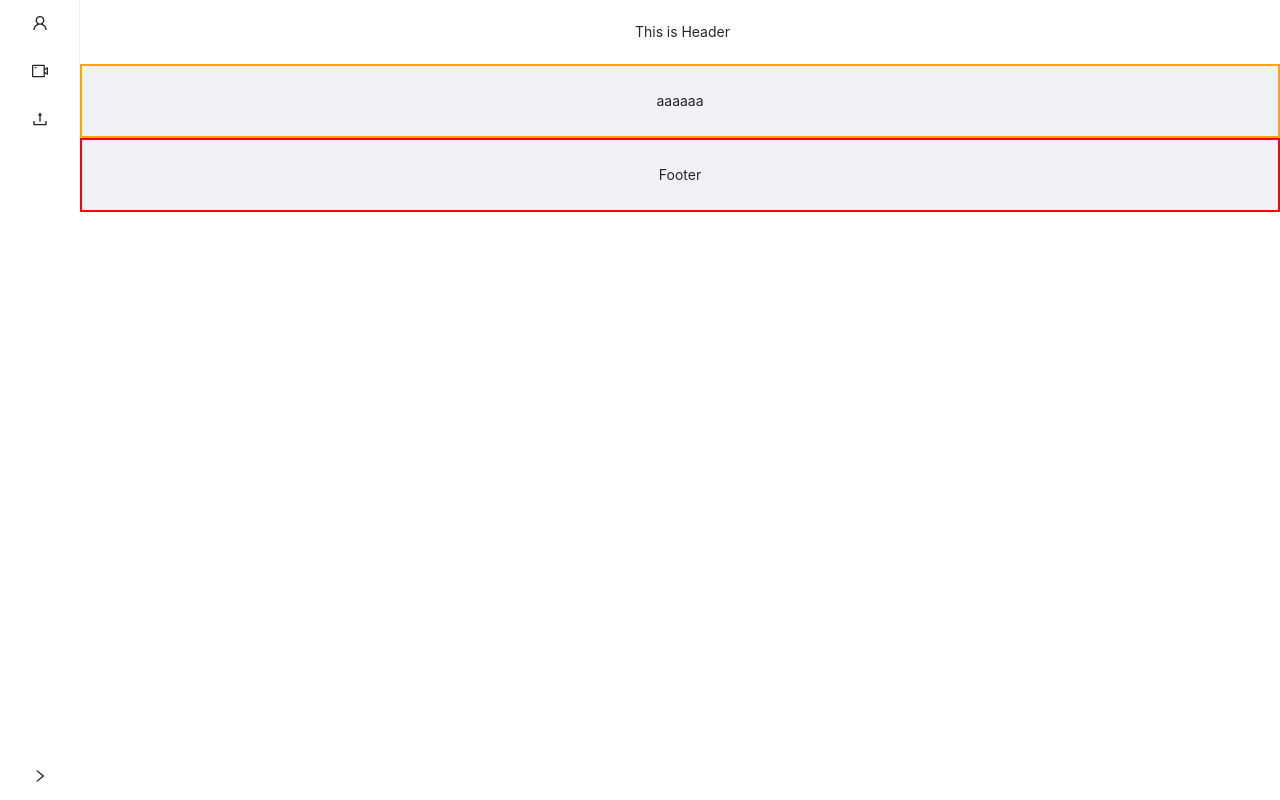
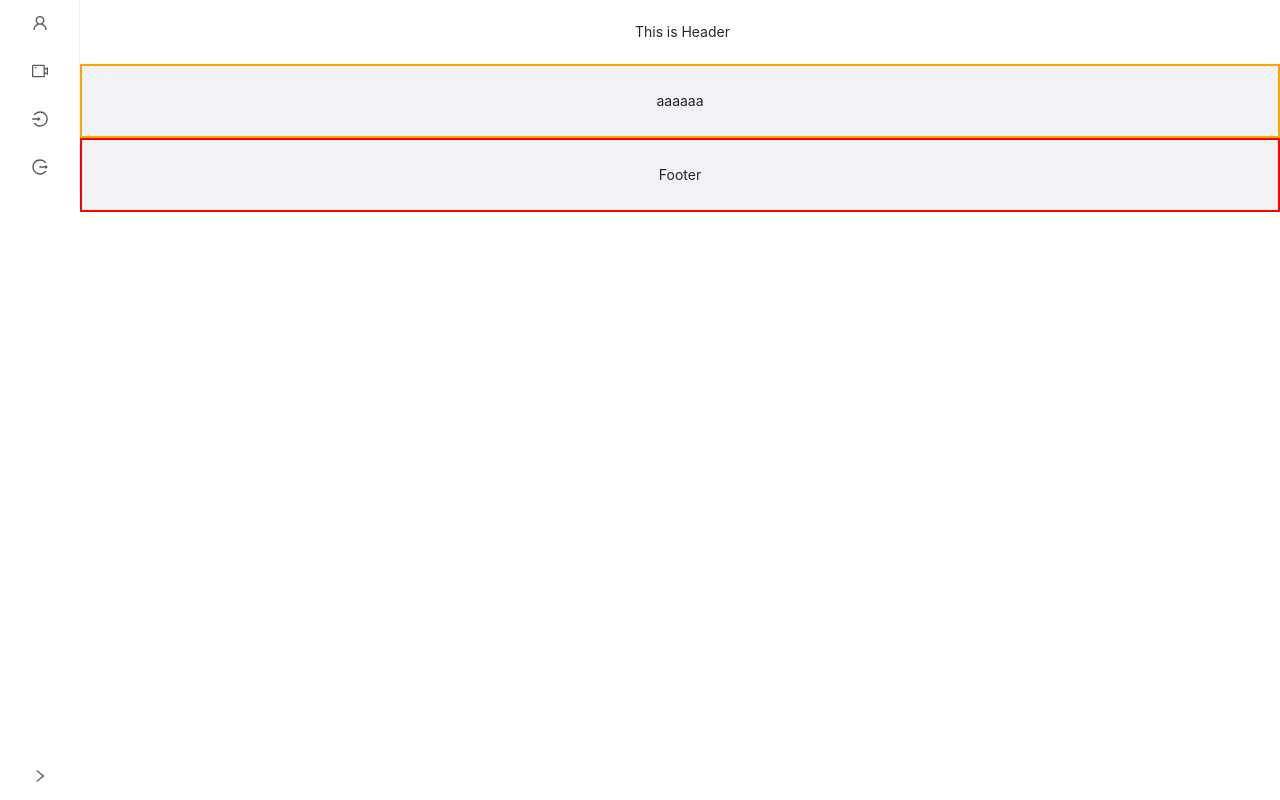
Before and after one commit to PanicP/test-ext-hostel, a React (Create React App) app: page / in a window 1280 px wide. Built offline with nearby package versions, Linux system fonts and the light colour scheme.

Commit message:
WIP: Add login/logout

```diff
--- a/src/App.css
+++ b/src/App.css
@@ -6,3 +6,11 @@
     width: 1000px;
     height: 500px;
 }
+
+.ant-menu:not(.ant-menu-horizontal) .ant-menu-item-selected {
+    background-color: white !important;
+}
+
+.anticon {
+    color: #595959;
+}
--- a/src/components/auth/LoginPanel.js
+++ b/src/components/auth/LoginPanel.js
@@ -1,4 +1,4 @@
-import React, { useState, useEffect } from 'react'
+import React, { useState } from 'react'
 import { Form, Input, Button } from 'antd'
 import { callAuth } from '../../features/auth/authApi'
 import { history } from '../../history'
--- a/src/components/layout/ClassicWithSidebarLayout.js
+++ b/src/components/layout/ClassicWithSidebarLayout.js
@@ -4,12 +4,14 @@ import {
     UserOutlined,
     UploadOutlined,
     VideoCameraOutlined,
+    LoginOutlined,
+    LogoutOutlined,
 } from '@ant-design/icons'
+import { history } from '../../history'
 
 const { Header, Content, Footer, Sider } = Layout
 
 export const ClassicWithSidebarLayout = ({ children }) => {
-
     const [isCollapsed, setIsCollapsed] = useState(true)
 
     return (
@@ -34,14 +36,27 @@ export const ClassicWithSidebarLayout = ({ children }) => {
                         mode="inline"
                         defaultSelectedKeys={['4']}
                     >
-                        <Menu.Item key="1" icon={<UserOutlined />}>
+                        <Menu.Item key="1" className="sider-item" icon={<UserOutlined />}>
                             Username
                         </Menu.Item>
-                        <Menu.Item key="2" icon={<VideoCameraOutlined />}>
+                        <Menu.Item key="2" className="sider-item" icon={<VideoCameraOutlined />}>
                             Register
                         </Menu.Item>
-                        <Menu.Item key="3" icon={<UploadOutlined />}>
+                        <Menu.Item key="3" className="sider-item" icon={<LoginOutlined />} onClick={() => {
+                                history.push('/login')
+                            }}>
                             Sign In
+                        </Menu.Item>
+                        <Menu.Item
+                            key="4"
+                            className="sider-item"
+                            icon={<LogoutOutlined />}
+                            onClick={() => {
+                                localStorage.removeItem('authToken')
+                                history.push('/login')
+                            }}
+                        >
+                            Sign Out
                         </Menu.Item>
                     </Menu>
                 </Sider>
@@ -71,16 +86,22 @@ export const ClassicWithSidebarLayout = ({ children }) => {
                         </p>
                     </Header>
                     <Content
-                        style={{ margin: '64px 0 0', overflow: 'initial', border: '2px solid orange' }}
+                        style={{
+                            margin: '64px 0 0',
+                            overflow: 'initial',
+                            border: '2px solid orange',
+                        }}
                     >
                         <div
                             className="site-layout-background"
                             style={{ padding: 24, textAlign: 'center' }}
                         >
-                            { children }
+                            {children}
                         </div>
                     </Content>
-                    <Footer style={{ textAlign: 'center', border: '2px solid red' }}>
+                    <Footer
+                        style={{ textAlign: 'center', border: '2px solid red' }}
+                    >
                         Footer
                     </Footer>
                 </Layout>
```
